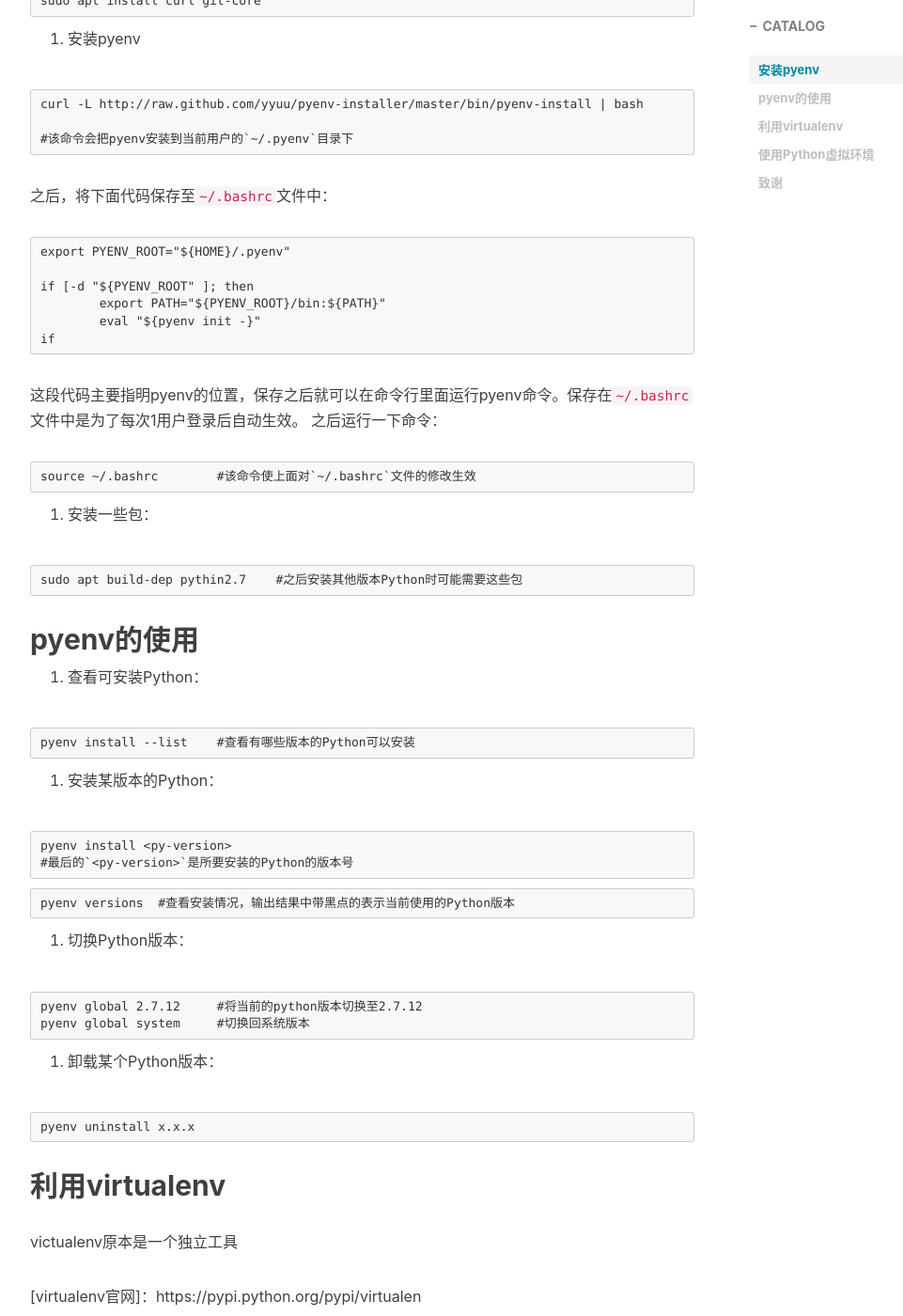
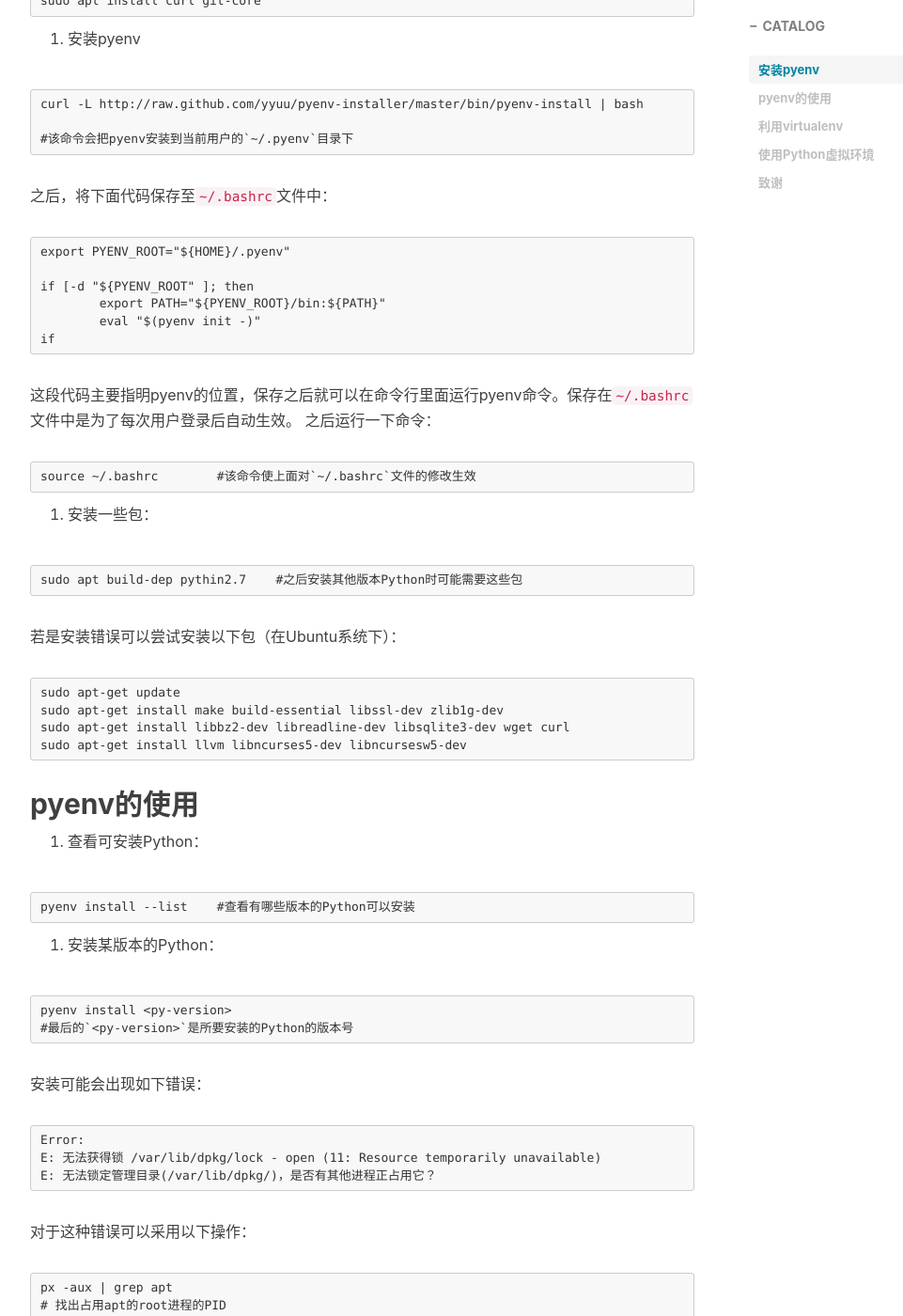
Before and after one commit to simplestory/simplestory.github.io, a Jekyll site: the page built from _posts/2017-9-2-pyenv和virtualenv搭建python虚拟环境（多版本）.md, in a window 1280 px wide and 1400 px high, scrolled down 841 px. Shown: the whole window at 94% size, without its empty margins (233-1194 px from the left). Built offline with Jekyll 4.4.1, drawn with Linux system fonts in a browser that asks for light colours; nearby versions of some CDN libraries; comment, search, counter and statistics services are not loaded; some of the changed text lies outside the part shown.

Commit message:
增加处理错误方案

````diff
--- a/_posts/2017-9-2-pyenv和virtualenv搭建python虚拟环境（多版本）.md
+++ b/_posts/2017-9-2-pyenv和virtualenv搭建python虚拟环境（多版本）.md
@@ -38,11 +38,11 @@ export PYENV_ROOT="${HOME}/.pyenv"
 
 if [-d "${PYENV_ROOT" ]; then
 	export PATH="${PYENV_ROOT}/bin:${PATH}"
-	eval "${pyenv init -}"
+	eval "$(pyenv init -)"
 if
 ```
 
-这段代码主要指明pyenv的位置，保存之后就可以在命令行里面运行pyenv命令。保存在`~/.bashrc`文件中是为了每次1用户登录后自动生效。
+这段代码主要指明pyenv的位置，保存之后就可以在命令行里面运行pyenv命令。保存在`~/.bashrc`文件中是为了每次用户登录后自动生效。
 之后运行一下命令：
 
 ```
@@ -53,6 +53,15 @@ source ~/.bashrc	#该命令使上面对`~/.bashrc`文件的修改生效
 
 ```
 sudo apt build-dep pythin2.7	#之后安装其他版本Python时可能需要这些包
+```
+
+若是安装错误可以尝试安装以下包（在Ubuntu系统下）：
+
+```
+sudo apt-get update
+sudo apt-get install make build-essential libssl-dev zlib1g-dev
+sudo apt-get install libbz2-dev libreadline-dev libsqlite3-dev wget curl
+sudo apt-get install llvm libncurses5-dev libncursesw5-dev
 ```
 
 ## pyenv的使用
@@ -68,6 +77,23 @@ pyenv install --list	#查看有哪些版本的Python可以安装
 ```
 pyenv install <py-version>
 #最后的`<py-version>`是所要安装的Python的版本号
+```
+
+安装可能会出现如下错误：
+
+```
+Error:
+E: 无法获得锁 /var/lib/dpkg/lock - open (11: Resource temporarily unavailable)
+E: 无法锁定管理目录(/var/lib/dpkg/)，是否有其他进程正占用它？
+```
+
+对于这种错误可以采用以下操作：
+
+```
+px -aux | grep apt
+# 找出占用apt的root进程的PID
+
+kill -9 <PID>	#杀死指定进程
 ```
 
 ```
@@ -132,5 +158,13 @@ rm -rf ~/.pyenv/versions/env2712/	#删除env2712虚拟环境
 
 ## 致谢
 
-本文参考自雷子——晓飞爸，发布于 http://www.cnblogs.com/npumenglei/
+本文参考自以下链接：
+
+
+雷子——晓飞爸，发布于 http://www.cnblogs.com/npumenglei/
+
+东亮博客，发布于：http://blog.csdn.net/ldl22847/article/details/8612660
+
+方法SEO顾问，发布于：https://seofangfa.com/python-note/python-pyenv.html
+
 如需转载，请注明出处。
````
